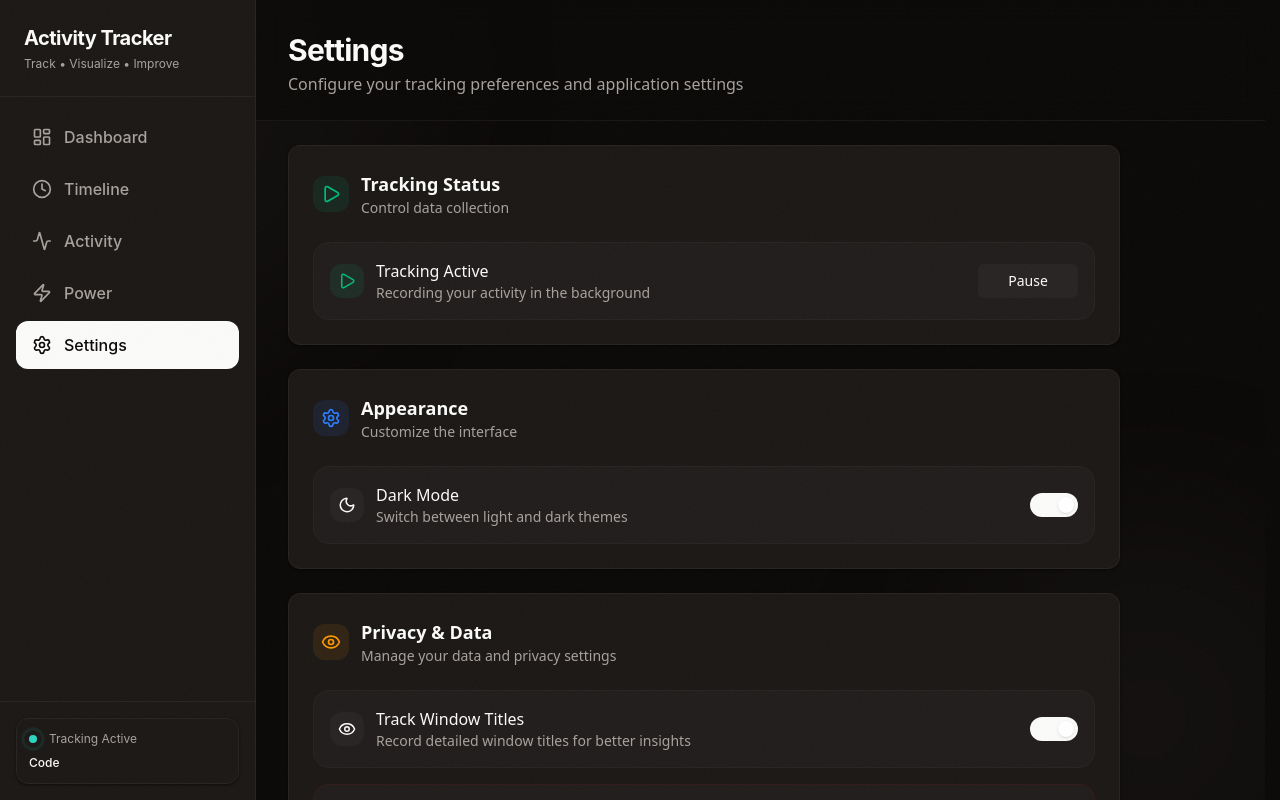
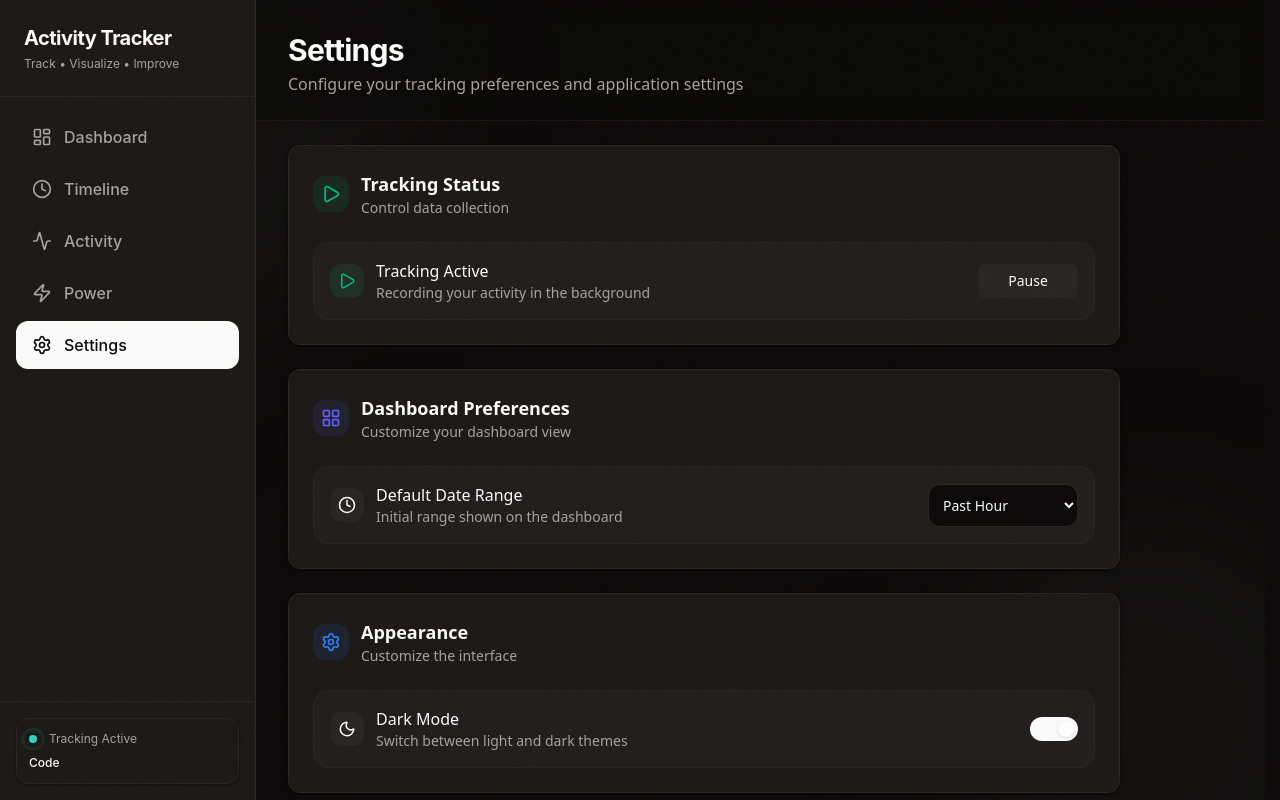
Before and after one commit to unfoldingdimensions/Activity_Tracker, a React (Vite) app: page /settings in a window 1280 px wide. Built offline with nearby package versions, Linux system fonts and the light colour scheme.

Commit message:
feat: add persistent settings for dashboard default time range

```diff
--- a/src/App.tsx
+++ b/src/App.tsx
@@ -1,6 +1,8 @@
 import { BrowserRouter, Routes, Route } from 'react-router-dom';
 import { QueryClient, QueryClientProvider } from '@tanstack/react-query';
 import { ThemeProvider } from './context/ThemeProvider';
+import { SettingsProvider } from './context/SettingsProvider';
+
 import { Layout } from './components/Layout';
 import { Dashboard } from './pages/Dashboard';
 import { Timeline } from './pages/Timeline';
@@ -28,6 +30,7 @@ function App() {
         <RefreshHandler />
         <ToastProvider>
 
+          <SettingsProvider>
             <ThemeProvider>
               <BrowserRouter>
                 <Routes>
@@ -41,6 +44,8 @@ function App() {
                 </Routes>
               </BrowserRouter>
             </ThemeProvider>
+          </SettingsProvider>
+
         </ToastProvider>
       </QueryClientProvider>
     </ErrorBoundary>
--- /dev/null
+++ b/src/context/SettingsContext.ts
@@ -0,0 +1,14 @@
+import { createContext } from 'react';
+import type { TimeRange } from '../components/dashboard/TimeRangeFilter';
+
+export interface UserSettings {
+    dashboardDefaultRange: TimeRange;
+    trackWindowTitles: boolean;
+}
+
+export interface SettingsContextType {
+    settings: UserSettings;
+    updateSettings: (newSettings: Partial<UserSettings>) => void;
+}
+
+export const SettingsContext = createContext<SettingsContextType | undefined>(undefined);
--- /dev/null
+++ b/src/context/SettingsProvider.tsx
@@ -0,0 +1,37 @@
+import { useState, useEffect, type ReactNode } from 'react';
+import { SettingsContext, type UserSettings } from './SettingsContext';
+
+const DEFAULT_SETTINGS: UserSettings = {
+    dashboardDefaultRange: 'past_hour',
+    trackWindowTitles: true,
+};
+
+export function SettingsProvider({ children }: { children: ReactNode }) {
+    const [settings, setSettings] = useState<UserSettings>(() => {
+        if (typeof window !== 'undefined') {
+            const stored = localStorage.getItem('user_settings');
+            if (stored) {
+                try {
+                    return { ...DEFAULT_SETTINGS, ...JSON.parse(stored) };
+                } catch (e) {
+                    console.error('Failed to parse settings:', e);
+                }
+            }
+        }
+        return DEFAULT_SETTINGS;
+    });
+
+    useEffect(() => {
+        localStorage.setItem('user_settings', JSON.stringify(settings));
+    }, [settings]);
+
+    const updateSettings = (newSettings: Partial<UserSettings>) => {
+        setSettings((prev) => ({ ...prev, ...newSettings }));
+    };
+
+    return (
+        <SettingsContext.Provider value={{ settings, updateSettings }}>
+            {children}
+        </SettingsContext.Provider>
+    );
+}
--- /dev/null
+++ b/src/hooks/useSettings.ts
@@ -0,0 +1,10 @@
+import { useContext } from 'react';
+import { SettingsContext } from '../context/SettingsContext';
+
+export function useSettings() {
+    const context = useContext(SettingsContext);
+    if (context === undefined) {
+        throw new Error('useSettings must be used within a SettingsProvider');
+    }
+    return context;
+}
--- a/src/pages/Dashboard.tsx
+++ b/src/pages/Dashboard.tsx
@@ -13,6 +13,7 @@ import { RefreshButton } from '../components/shared/RefreshButton';
 
 // Data Hook
 import { useDashboardData } from '../hooks/useDashboardData';
+import { useSettings } from '../hooks/useSettings';
 
 // Feature components
 import { InputHistoryModal } from '../components/InputHistoryModal';
@@ -30,8 +31,9 @@ import { PomodoroTimer } from '../components/tools/PomodoroTimer';
 import { containerVariants, itemVariants } from '../constants/animations';
 
 export function Dashboard() {
+    const { settings } = useSettings();
     // Local state
-    const [timeRange, setTimeRange] = useState<TimeRange>('today');
+    const [timeRange, setTimeRange] = useState<TimeRange>(settings.dashboardDefaultRange);
     const [showInputModal, setShowInputModal] = useState(false);
     const [showBreathing, setShowBreathing] = useState(false);
 
--- a/src/pages/Settings.tsx
+++ b/src/pages/Settings.tsx
@@ -1,21 +1,24 @@
 import { GlassCard } from '../components/GlassCard';
 import { Button } from '../components/Button';
-import { Settings as SettingsIcon, Moon, Sun, Eye, EyeOff, Trash2, Play, Pause } from 'lucide-react';
+import { Settings as SettingsIcon, Moon, Sun, Eye, EyeOff, Trash2, Play, Pause, LayoutGrid, Clock } from 'lucide-react';
 import { useState } from 'react';
 import { useTheme } from '../context/useTheme';
+import { useSettings } from '../hooks/useSettings';
 import { isTauri } from '../utils/isTauri';
 import { startTracking, stopTracking, clearData } from '../api/tauri';
 import { useQueryClient } from '@tanstack/react-query';
 import { PageHeader } from '../components/shared/PageHeader';
 import { useToast } from '../components/ui/Toast';
+import type { TimeRange } from '../components/dashboard/TimeRangeFilter';
 
 export function Settings() {
     const { theme, toggleTheme } = useTheme();
+    const { settings, updateSettings } = useSettings();
     const { showToast } = useToast();
-    const [trackTitles, setTrackTitles] = useState(true);
     const [isTracking, setIsTracking] = useState(true);
     const [isToggling, setIsToggling] = useState(false);
     const [isClearing, setIsClearing] = useState(false);
+
     const queryClient = useQueryClient();
 
     const isDarkMode = theme === 'dark';
@@ -128,6 +131,53 @@ export function Settings() {
                     </div>
                 </GlassCard>
 
+                {/* Dashboard Settings */}
+                <GlassCard className="p-6" hover={false} spotlight>
+                    <div className="flex items-center gap-3 mb-6">
+                        <div className="p-2 rounded-lg bg-indigo-500/10">
+                            <LayoutGrid size={20} className="text-indigo-500" />
+                        </div>
+                        <div>
+                            <h3 className="text-lg font-semibold text-[var(--foreground)]">
+                                Dashboard Preferences
+                            </h3>
+                            <p className="text-sm text-[var(--muted-foreground)]">
+                                Customize your dashboard view
+                            </p>
+                        </div>
+                    </div>
+
+                    <div className="flex items-center justify-between p-4 rounded-xl bg-[var(--secondary)]/50 border border-[var(--border)] group hover:border-[var(--primary)]/30 transition-colors">
+                        <div className="flex items-center gap-3">
+                            <div className="p-2 rounded-lg bg-[var(--muted)] transition-transform duration-200 group-hover:scale-110">
+                                <Clock size={18} className="text-[var(--foreground)]" />
+                            </div>
+                            <div>
+                                <p className="font-medium text-[var(--foreground)]">Default Date Range</p>
+                                <p className="text-sm text-[var(--muted-foreground)]">
+                                    Initial range shown on the dashboard
+                                </p>
+                            </div>
+                        </div>
+
+                        <div className="flex items-center gap-2">
+                            <select
+                                value={settings.dashboardDefaultRange}
+                                onChange={(e) => updateSettings({ dashboardDefaultRange: e.target.value as TimeRange })}
+                                className="bg-[var(--background)] border border-[var(--border)] text-[var(--foreground)] text-sm rounded-lg focus:ring-[var(--primary)] focus:border-[var(--primary)] block w-full p-2.5 outline-none cursor-pointer hover:bg-[var(--secondary)] transition-colors min-w-[150px]"
+                            >
+                                <option value="past_hour">Past Hour</option>
+                                <option value="past_6h">Past 6 Hours</option>
+                                <option value="past_12h">Past 12 Hours</option>
+                                <option value="today">Today</option>
+                                <option value="yesterday">Yesterday</option>
+                                <option value="this_week">This Week</option>
+                                <option value="this_month">This Month</option>
+                            </select>
+                        </div>
+                    </div>
+                </GlassCard>
+
                 {/* Appearance */}
                 <GlassCard className="p-6" hover={false} spotlight>
                     <div className="flex items-center gap-3 mb-6">
@@ -199,7 +249,7 @@ export function Settings() {
                         <div className="flex items-center justify-between p-4 rounded-xl bg-[var(--secondary)]/50 border border-[var(--border)] group hover:border-[var(--primary)]/30 transition-colors">
                             <div className="flex items-center gap-3">
                                 <div className="p-2 rounded-lg bg-[var(--muted)] transition-transform duration-200 group-hover:scale-110">
-                                    {trackTitles ? (
+                                    {settings.trackWindowTitles ? (
                                         <Eye size={18} className="text-[var(--foreground)]" />
                                     ) : (
                                         <EyeOff size={18} className="text-[var(--muted-foreground)]" />
@@ -213,17 +263,17 @@ export function Settings() {
                                 </div>
                             </div>
                             <button
-                                onClick={() => setTrackTitles(!trackTitles)}
+                                onClick={() => updateSettings({ trackWindowTitles: !settings.trackWindowTitles })}
                                 className={`
                   relative w-12 h-6 rounded-full transition-colors duration-200 focus:outline-none focus:ring-2 focus:ring-offset-2 focus:ring-[var(--primary)]
-                  ${trackTitles ? 'bg-[var(--primary)]' : 'bg-[var(--border)]'}
+                  ${settings.trackWindowTitles ? 'bg-[var(--primary)]' : 'bg-[var(--border)]'}
                 `}
                             >
                                 <div
                                     className={`
                     absolute top-1 w-4 h-4 rounded-full bg-white shadow-sm
                     transition-transform duration-200
-                    ${trackTitles ? 'translate-x-7' : 'translate-x-1'}
+                    ${settings.trackWindowTitles ? 'translate-x-7' : 'translate-x-1'}
                   `}
                                 />
                             </button>
```
Lines whose indentation alone changed are shown as unchanged.
